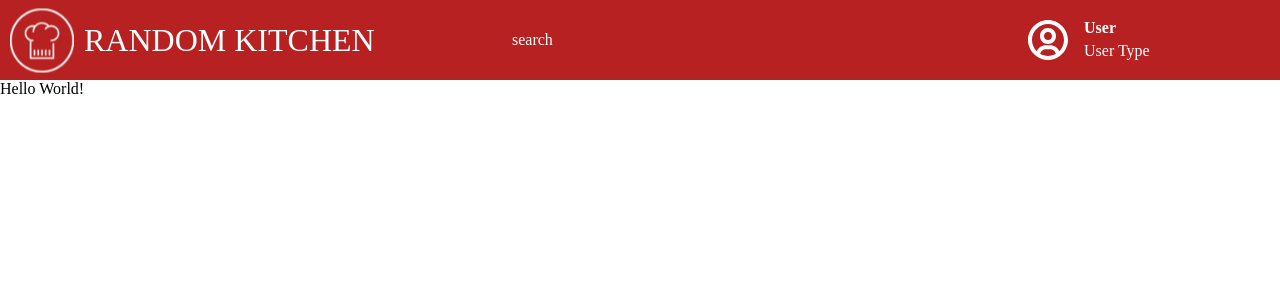
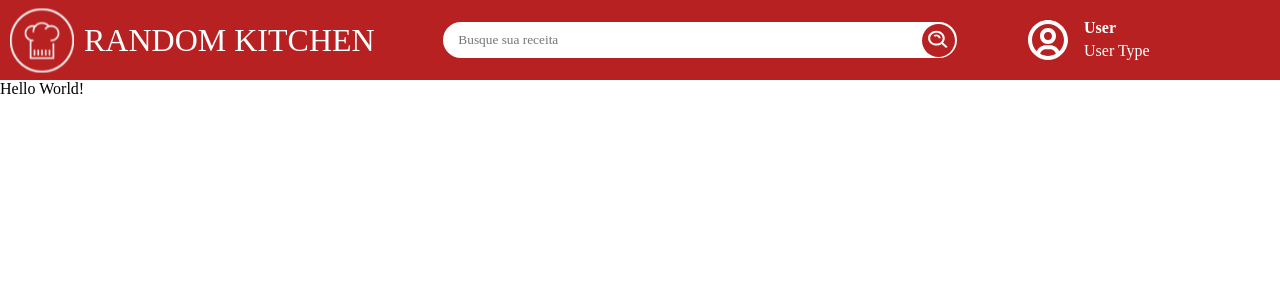
Before and after one commit to edsonsilvajr/projetoWEB, a React (Create React App) app in the folder frontend/: page / in a window 1280 px wide. Shown: the top 300 px of the page. Built offline with nearby package versions, Linux system fonts and the light colour scheme; a web font is replaced by a local one.

Commit message:
Search Bar

```diff
--- a/frontend/src/components/Navbar/index.tsx
+++ b/frontend/src/components/Navbar/index.tsx
@@ -2,6 +2,7 @@ import React, { useEffect, useRef, useState } from 'react'
 import './styles.scss'
 import logo from '../../assets/logo-icon.svg'
 import userIcon from '../../assets/user-icon.svg'
+import searchIcon from '../../assets/search-icon.svg'
 import { Link } from 'react-router-dom'
 
 interface Props {
@@ -104,7 +105,10 @@ const Navbar = () => {
         <img src={logo} alt="logo" className="logo-icon" />
         <p>RANDOM KITCHEN</p>
       </Link>
-      <div className="search-bar">search</div>
+      <div className="search-bar">
+        <input type="text" className="search" placeholder="Busque sua receita"/>
+        <button className="searchButton"><img src={searchIcon} alt="Icone de pesquisa"/></button>
+      </div>
       <UserControl condition={condition} />
     </div>
   )
--- a/frontend/src/components/Navbar/styles.scss
+++ b/frontend/src/components/Navbar/styles.scss
@@ -12,7 +12,7 @@
 .logo {
   display: flex;
   flex-direction: row;
-  width: 40%;
+  width: fit-content;
   white-space: nowrap;
   cursor: default;
   img {
@@ -121,5 +121,33 @@ a {
 }
 
 .search-bar {
+  display: flex;
+  justify-content: flex-start;
+  align-items: center;
   width: 40%;
+  //width: fit-content;
 }
+
+.search{
+  width: 100%;
+  padding: 10px 15px;
+  border-radius: 100px;
+  outline: none;
+  border: none;
+}
+
+.searchButton{
+  margin-left: -35px;
+  background-color: #B82121;
+  outline: none;
+  border: none;
+  display: flex;
+  justify-content: center;
+  align-items: center;
+  border-radius: 9999px;
+  height: 33px;
+  width: 33px;
+  img{
+    inline-size: 25px;
+  }
+}
--- a/frontend/src/index.css
+++ b/frontend/src/index.css
@@ -1,8 +1,11 @@
 @import url(https://db.onlinewebfonts.com/c/a163d087c4bfdff182eb1b4fcc595798?family=Sansation);
+*{
+
+  font-family: Sansation;
+}
 
 body {
   margin: 0;
-  font-family: Sansation;
   -webkit-font-smoothing: antialiased;
   -moz-osx-font-smoothing: grayscale;
 }
```
Also changed, not shown: frontend/src/assets/search-icon.svg (added).
